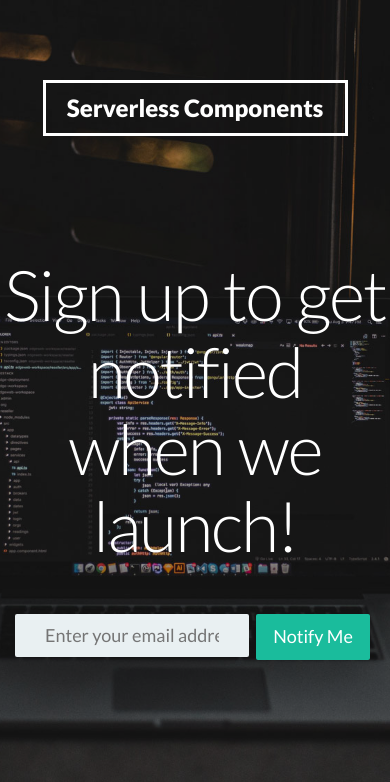
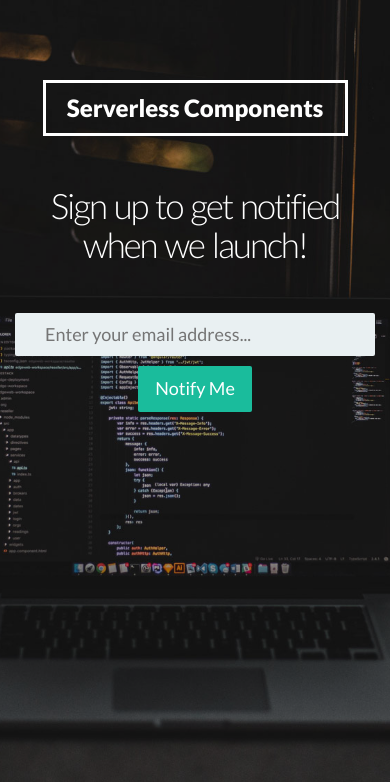
Before and after one commit to serverless/netlify-landing-page, a React (Create React App) app: page / in a window 390 px wide. Shown: the top 782 px of the page. Built offline with nearby package versions, Linux system fonts and the light colour scheme; no server answers.

Commit message:
update design

```diff
--- a/src/App.css
+++ b/src/App.css
@@ -194,7 +194,7 @@ input {
 
 .sign-up {
   float: left;
-  width: 65%;
+  width: 70%;
   text-align: left;
   margin-right: 2px;
 }
@@ -202,3 +202,21 @@ input {
 .sign-up-button {
   right: 0;
 }
+
+@media (max-width: 767px) {
+  .sign-up {
+    width: 70%;
+  }
+  .landing-page h1 {
+    font-size: 35px;
+  }
+  .landing-page h3.logo {
+    margin-bottom: 50px;
+  }
+}
+
+@media (max-width: 570px) {
+  .sign-up {
+    width: 100%;
+  }
+}
```
